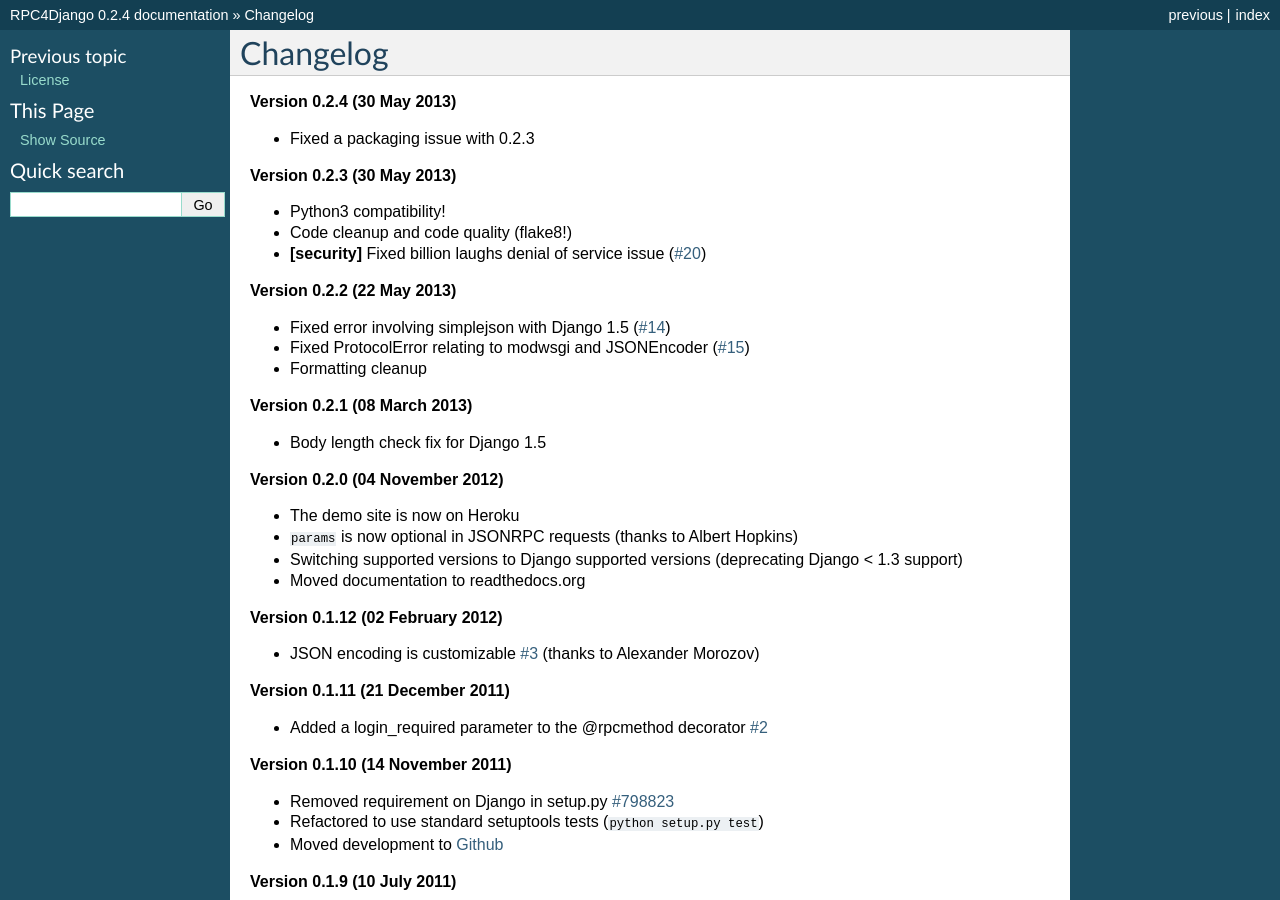
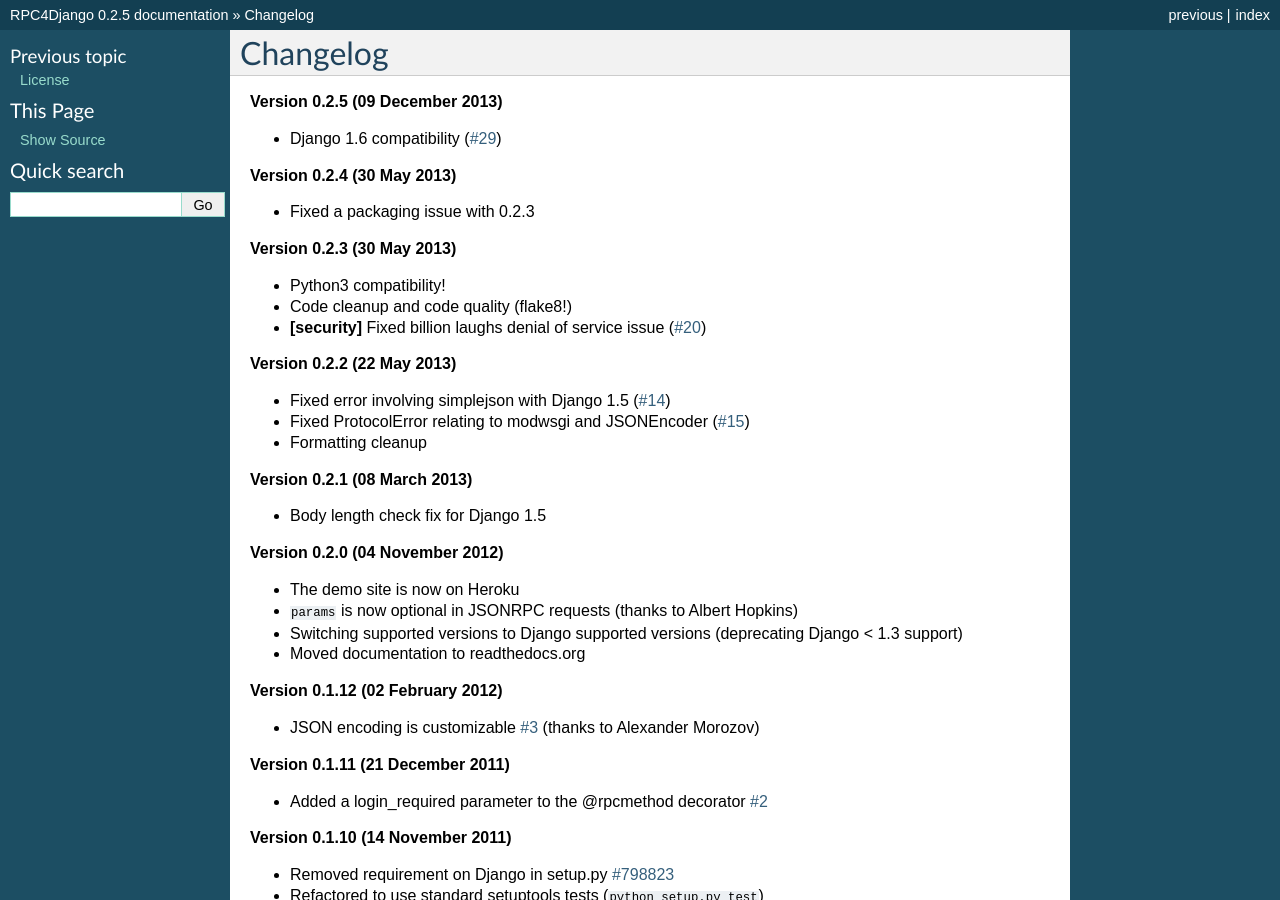
Before and after one commit to rpc4django/rpc4django, a Sphinx documentation site: the page built from docs/changelog.txt, in a window 1280 px wide and 900 px high. Built offline with Sphinx 7.4.7, drawn with Linux system fonts in a browser that asks for light colours; some of the changed text lies outside the part shown.

Commit message:
Version 0.2.5 :sparkles:

```diff
--- a/docs/changelog.txt
+++ b/docs/changelog.txt
@@ -1,5 +1,12 @@
 Changelog
 =========
+
+**Version 0.2.5 (09 December 2013)**
+
+- Django 1.6 compatibility (`#29`_)
+
+.. _#29: https://github.com/davidfischer/rpc4django/pull/29
+
 
 **Version 0.2.4 (30 May 2013)**
 
--- a/docs/conf.py
+++ b/docs/conf.py
@@ -47,7 +47,7 @@
 # built documents.
 #
 # The short X.Y version.
-version = '0.2.4'
+version = '0.2.5'
 # The full version, including alpha/beta/rc tags.
 release = version
 
--- a/rpc4django/__init__.py
+++ b/rpc4django/__init__.py
@@ -2,7 +2,7 @@
 
 _MAJOR = 0
 _MINOR = 2
-_PATCH = 4
+_PATCH = 5
 
 __version__ = str(_MAJOR) + '.' + str(_MINOR) + '.' + str(_PATCH)
 
--- a/setup.py
+++ b/setup.py
@@ -19,7 +19,7 @@
 
 setup(
     name='rpc4django',
-    version='0.2.4',
+    version='0.2.5',
     description='Handles JSONRPC and XMLRPC requests easily with Django',
     long_description=long_description,
     author='David Fischer',
```
